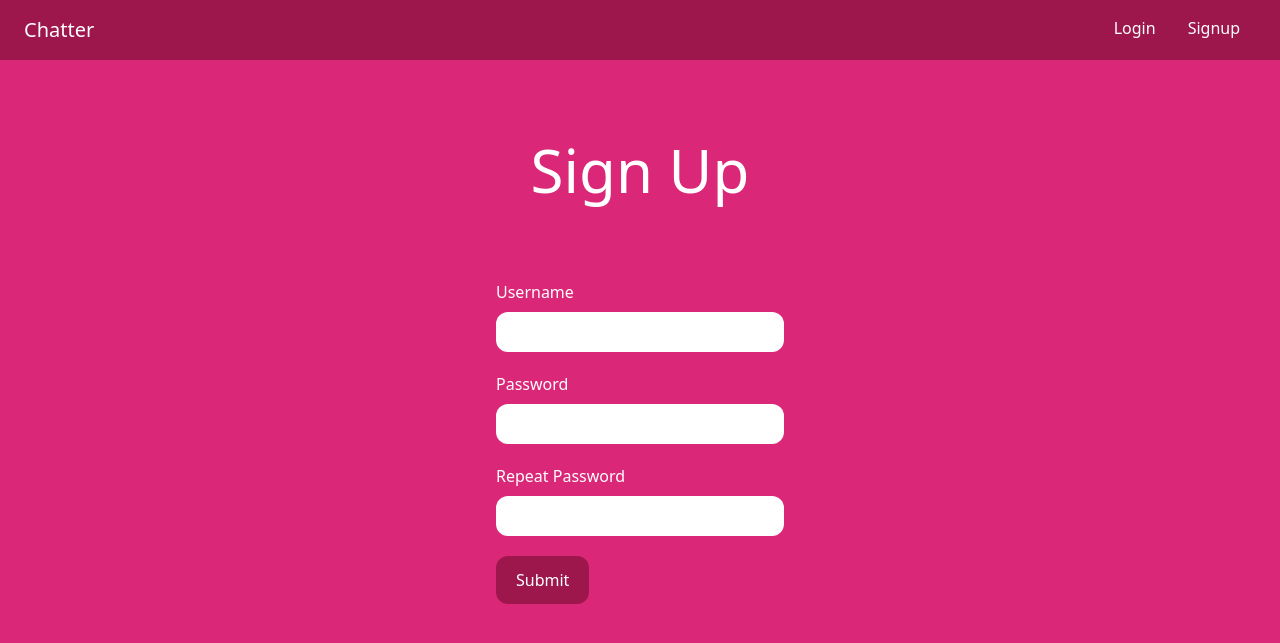
After one commit to Sachit56/django-real-time-chat, a Django app: page /signup/ in a window 1280 px wide. The commit adds this page. Shown: the top 643 px of the page. Run offline with Django 5.2, Linux system fonts and the light colour scheme; some libraries are stand-ins or nearby versions.

Commit message:
sign up -

```diff
--- /dev/null
+++ b/chat/forms.py
@@ -0,0 +1,7 @@
+from django.contrib.auth.forms import UserCreationForm
+from django.contrib.auth.models import User
+
+class SignupForm(UserCreationForm):
+    class Meta:
+        model=User
+        fields="__all__"
--- a/chat/templates/chat/home.html
+++ b/chat/templates/chat/home.html
@@ -3,8 +3,8 @@
 {% block title %}Chatter{% endblock  %}
 
 {% block content %}
- <div class="p-10 lg:p-20 text-center">
-    <h1 class="text-3xl lg:text-6xl text-white">Chat</h1>
+   <div class="p-10 lg:p-20 text-center">
+      <h1 class="text-3xl lg:text-6xl text-white">Chat</h1>
 
- </div>
+   </div>
 {% endblock  %}
--- a/chat/templates/chat/index.html
+++ b/chat/templates/chat/index.html
@@ -13,10 +13,11 @@
         </div>
         <div class="flex item-center space-x-4">
             <a href="/" class="text-white hover:text-gray-400">Login</a>
-            <a href="/" class="px-4 rounded-xl text-white hover:text-gray-400">Signup</a>
+            <a href="/signup/" class="px-4 rounded-xl text-white hover:text-gray-400">Signup</a>
 
         </div>
     </nav>
+
     {% block content %}{% endblock  %}
 
 </body>
--- /dev/null
+++ b/chat/templates/chat/signup.html
@@ -0,0 +1,50 @@
+{% extends "chat/index.html" %}
+
+{% block title %}Sign Up{% endblock  %}
+
+{% block content %}
+ <div class="p-10 lg:p-20 text-center">
+    <h1 class="text-3xl lg:text-6xl text-white">Sign Up</h1>
+
+ </div>
+<form action="." method="POST" class="lg:w-1/4 px-4 mx-auto">
+
+    {% csrf_token %}
+    <div class="mb-5">
+        <label class="text-white">Username</label>
+
+        <input type="text" name="username" class="w-full mt-2 px-4 py-2 rounded-xl">
+    </div>
+
+    <div class="mb-5">
+        <label class="text-white">Password</label>
+
+        <input type="password" name="password1" class="w-full mt-2 px-4 py-2 rounded-xl">
+    </div>
+
+    <div class="mb-5">
+        <label class="text-white">Repeat Password</label>
+
+        <input type="password" name="password2" class="w-full mt-2 px-4 py-2 rounded-xl">
+    </div>
+
+    {% if form.errors %}
+     {% for field in form %}
+       {% for errors in field.error %}
+         <div class="mb-5 p-4 rounded-xl bg-red-400 text-white">
+            <p>{{errors|escape}}</p>
+         </div>
+
+
+       {% endfor %}
+
+
+     {% endfor %}
+
+    {% endif %}
+    <button class="px-5 py-3 rounded-xl text-white bg-pink-800 hover:bg-pink-700">Submit</button>
+
+
+</form>
+
+{% endblock  %}
--- a/chat/urls.py
+++ b/chat/urls.py
@@ -4,5 +4,6 @@ from . import views
 app_name='chat'
 
 urlpatterns = [
-    path('',views.ChatView,name='chat')
+    path('',views.ChatView,name='home'),
+    path('signup/',views.SignupView,name='signup')
 ]
--- a/chat/views.py
+++ b/chat/views.py
@@ -1,6 +1,33 @@
-from django.shortcuts import render
+from django.shortcuts import render,redirect
+from django.contrib.auth import login
 from django.http import HttpResponse
-
+from .forms import SignupForm
+import traceback
 # Create your views here.
 def ChatView(request):
     return render(request,'chat/home.html')
+
+def SignupView(request):
+    if request.POST:
+      form=SignupForm(request.POST)
+
+      try:
+
+        if form.is_valid():
+            form.save()
+            print(form.save())
+
+
+            return redirect('/')
+        else:
+           print(form.errors)
+
+      except Exception as e:
+            print(f"Error in SignupView: {e}")
+
+    else:
+      form=SignupForm()
+
+    return render(request,'chat/signup.html',{
+        'form':form
+    })
```
Also changed, not shown: db.sqlite3.
